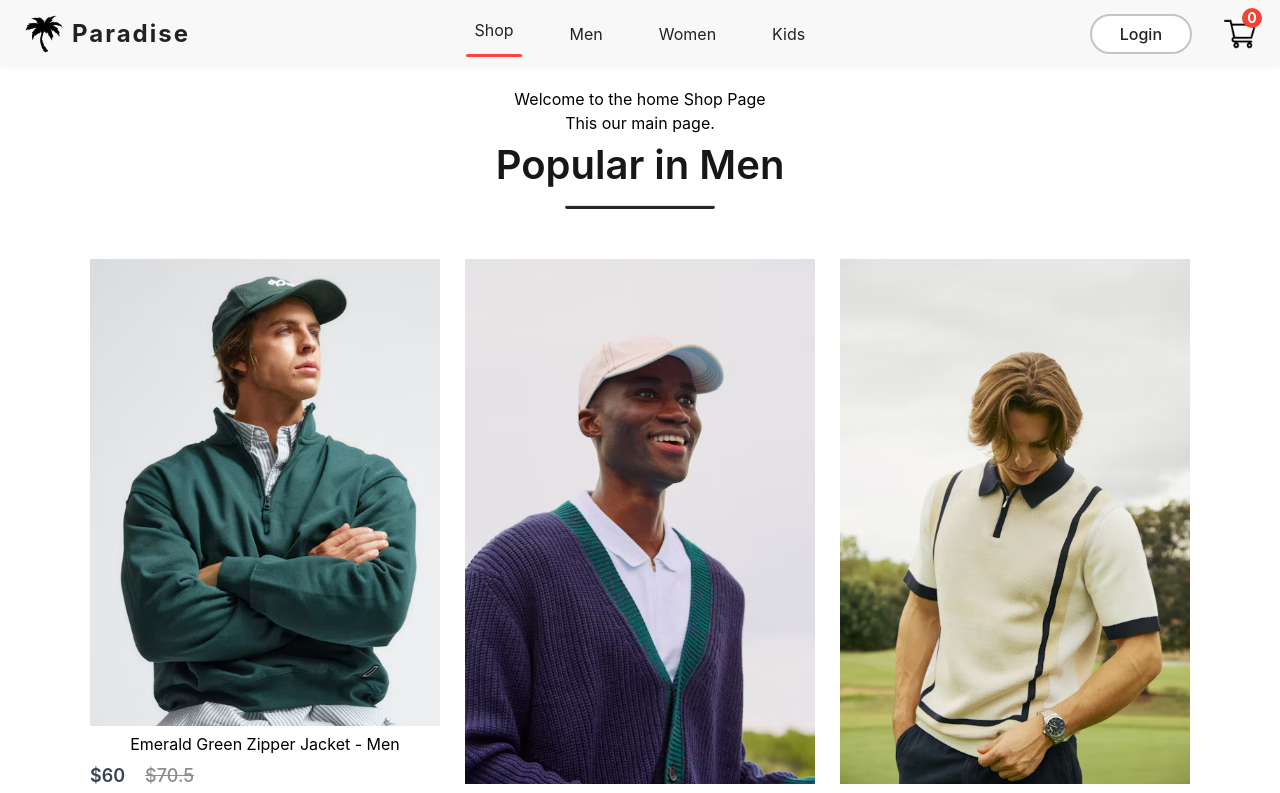
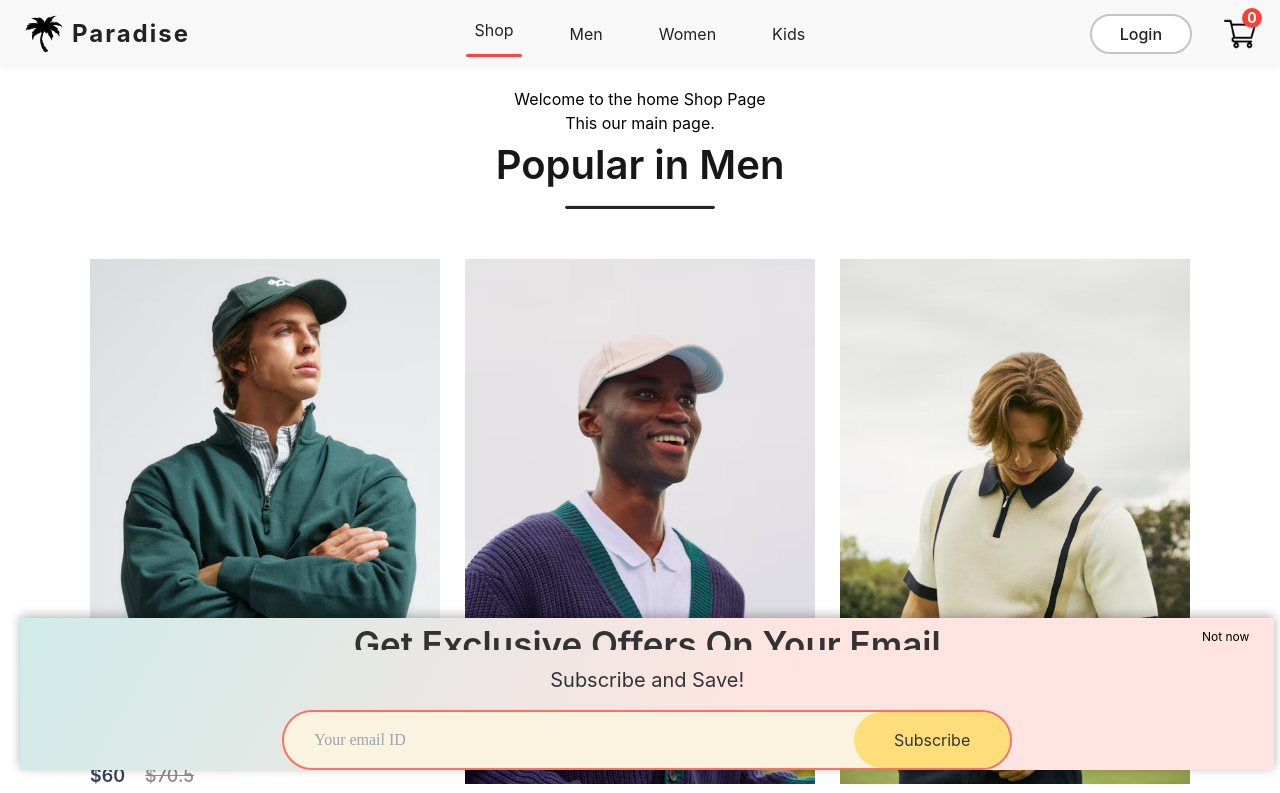
Before and after one commit to FranklinUniversityCompSciPracticum/SU25_Team2, a React (Create React App) app in the folder frontend/: page / in a window 1280 px wide. Shown: the top 793 px of the page. Built offline with nearby package versions, Linux system fonts and the light colour scheme.

Commit message:
Updated NewsLetter component to be closeable and stay locked at bottom of the screen

```diff
--- a/frontend/src/Components/NewsLetter/NewsLetter.css
+++ b/frontend/src/Components/NewsLetter/NewsLetter.css
@@ -1,30 +1,79 @@
-.newsletter{
-    width: 100%;
-    height: 25vh;
+.newsletter {
+    width: 98%;
+    height: 19vh;
+    margin: auto;
+    position: fixed;
+    bottom: 30px;
+    box-shadow: 0 -2px 10px rgba(0, 0, 0, 0.3);
+}
+
+.background-white {
+    position: absolute;
+    top: 0;
+    left: 0;
+    right: 0;
+    bottom: 0;
+    background-color: white;
+    z-index: 0;
+}
+
+.background-trans {
     display: flex;
     flex-direction: column;
     align-items: center;
     justify-content: center;
-    margin: auto;
     padding: 0px 140px;
-    margin-bottom: 150px;
+    gap: 15px;
+    position: relative;
+    height: 100%;
+    z-index: 1;
     background-image: linear-gradient(120deg, 	#00968830 0%, #FF6F6130	 60%);
-    gap: 15px;
 }
 
-.newsletter h1{
+.close-button {
+    position: absolute;
+    top: 10px;
+    right: 25px;
+    background: transparent;
+    border: none;
+    font-size: 12px;
+    cursor: pointer;
+}
+
+.background-trans h1 {
     color: #333333;
     font-size: 35px;
     font-weight: 600;
     overflow: hidden;
 }
 
-.newsletter p{
+.background-trans p {
     color: #333333;
     font-size: 20px;
 }
 
-.newsletter div{
+.background-trans div button:hover {
+    background: #fdcb92;
+    border: 2px solid #b16105;
+    transition: all 0.2s ease-in-out;
+}
+
+.submit {
+    width: 100%;
+    max-width: 730px;
+}
+
+.background-trans div button {
+    width: 210px;
+    height: 56px;
+    border-radius: 80px;
+    background: 	#FFD54FB0;
+    color: 	#333333;
+    font-size: 16px;
+    cursor: pointer;
+}
+
+.background-trans div {
     display: flex;
     align-items: center;
     justify-content: space-between;
@@ -34,7 +83,7 @@
     border: 2px solid 	#FF6F61;
 }
 
-.newsletter input{
+.background-trans input {
     margin-left: 30px;
     border: none;
     outline: none;
@@ -44,22 +93,12 @@
     background: #FAF3E0
 }
 
-.newsletter div button{
-    width: 210px;
-    height: 56px;
-    border-radius: 80px;
-    background: 	#FFD54FB0;
-    color: 	#333333;
-    font-size: 16px;
-    cursor: pointer;
+.background-trans div {
+    display: flex;
+    align-items: center;
+    justify-content: space-between;
+    background: #FAF3E0;
+    height: 60px;
+    border-radius: 85px;
+    border: 2px solid 	#FF6F61;
 }
-
-.newsletter div button:hover {
-    background: #fdcb92;
-    border: 2px solid #b16105;
-}
-
-div .submit {
-    width: 100%;
-    max-width: 730px;
-}
--- a/frontend/src/Components/NewsLetter/NewsLetter.jsx
+++ b/frontend/src/Components/NewsLetter/NewsLetter.jsx
@@ -1,14 +1,19 @@
 import React from 'react'
 import './NewsLetter.css'
 
-const NewsLetter = () => {
+const NewsLetter = ({ onClose }) => {
     return (
         <div className='newsletter'>
-            <h1>Get Exclusive Offers On Your Email</h1>
-            <p>Subscribe and Save!</p>
-            <div className='submit'>
-                <input type="email" placeholder='Your email ID' className='submit'/>
-                <button>Subscribe</button>
+            <div className="background-white">
+                <div className="background-trans">
+                <button className="close-button" onClick={onClose}>Not now</button>
+                <h1>Get Exclusive Offers On Your Email</h1>
+                <p>Subscribe and Save!</p>
+                    <div className='submit'>
+                        <input type="email" placeholder='Your email ID' className='submit'/>
+                        <button>Subscribe</button>
+                    </div>
+                </div>
             </div>
         </div>
     )
--- a/frontend/src/Pages/Shop.jsx
+++ b/frontend/src/Pages/Shop.jsx
@@ -1,15 +1,23 @@
-import React from 'react';
+import React, {useState} from 'react';
 import NewsLetter from '../Components/NewsLetter/NewsLetter';
 import Popular from '../Components/Popular/Popular';
 
 export default function Shop() {
+
+    const [showNewsletter, setShowNewsletter] = useState(true);
+    const handleClose = () => {
+        setShowNewsletter(false);
+    };
+
+
+
     return (
         <div style={{ padding: '20px', textAlign: 'center' }}>
             <h1>Welcome to the home Shop Page</h1>
             <p>This our main page.</p>
             <Popular />
             <hr />
-            <NewsLetter/>
+            {showNewsletter && <NewsLetter onClose={handleClose} />}
         </div>
     );
 }
```
